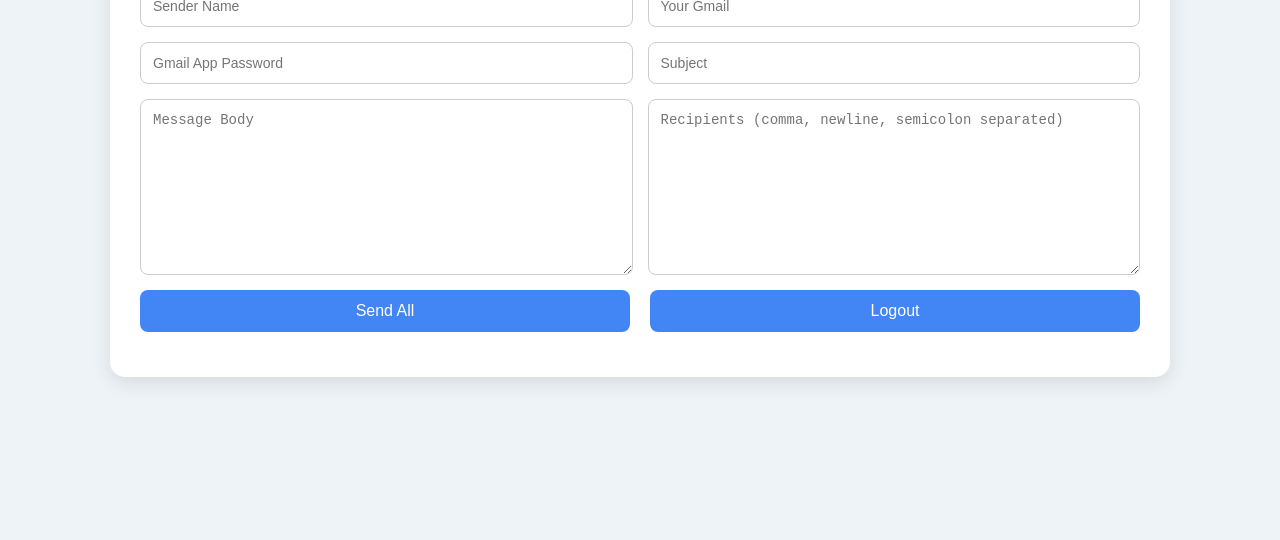
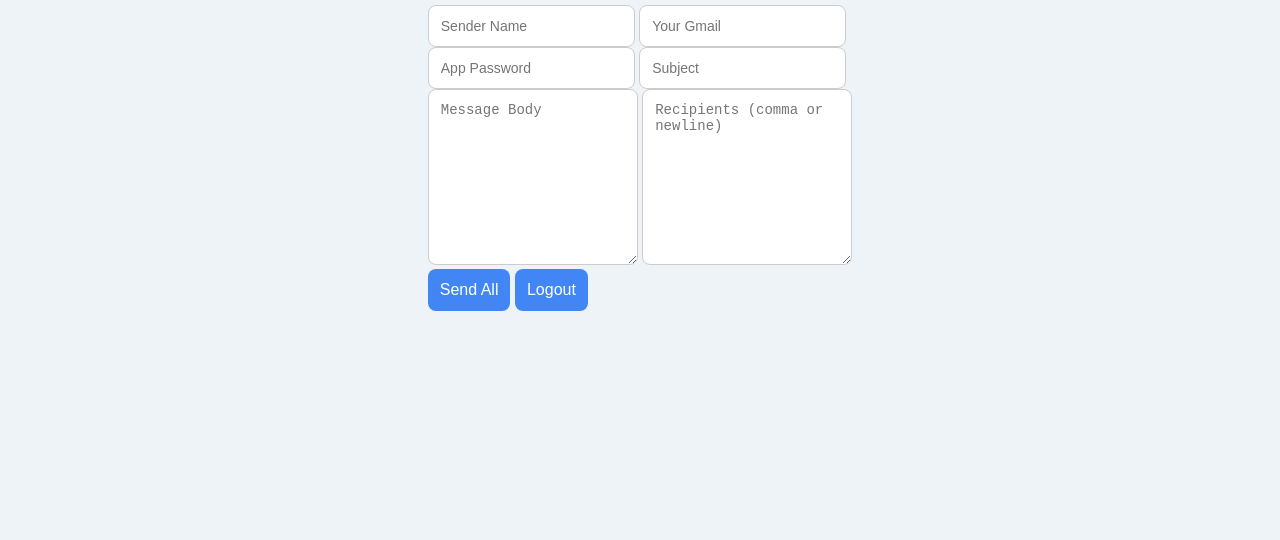
Before and after one commit to rnfyatendra-lab/Montimahur, a website: page public/launcher.html in a window 1280 px wide. Shown: the part 276-816 px from the top of the page. Drawn offline with Linux system fonts and the light colour scheme.

Commit message:
Update launcher.html

```diff
--- a/public/launcher.html
+++ b/public/launcher.html
@@ -2,31 +2,36 @@
 <html lang="en">
 <head>
 <meta charset="UTF-8">
-  <title>Nikkilodhi - Bulk Mailer</title>
+<title>Fast Mail Launcher</title>
 <link rel="stylesheet" href="style.css">
 </head>
 <body>
-  <div class="box">
-    <form id="mailForm">
-      <h2>📨 Nikkilodhi</h2>
-      <div class="row">
-        <input type="text" name="senderName" placeholder="Sender Name" required>
-        <input type="email" name="senderEmail" placeholder="Your Gmail" required>
+<div class="form-grid">
+  <h2>📧 Fast Mail Launcher</h2>
+
+  <div class="grid-row">
+    <input id="senderName" placeholder="Sender Name">
+    <input id="email" placeholder="Your Gmail">
   </div>
-      <div class="row">
-        <input type="password" name="appPassword" placeholder="Gmail App Password" required>
-        <input type="text" name="subject" placeholder="Subject" required>
+
+  <div class="grid-row">
+    <input id="pass" type="password" placeholder="App Password">
+    <input id="subject" placeholder="Subject">
   </div>
-      <div class="row full">
-        <textarea name="message" placeholder="Message Body" required></textarea>
-        <textarea name="recipients" placeholder="Recipients (comma, newline, semicolon separated)" required></textarea>
+
+  <div class="grid-row">
+    <textarea id="message" placeholder="Message Body"></textarea>
+    <textarea id="recipients" placeholder="Recipients (comma or newline)"></textarea>
   </div>
-      <div class="row buttons">
-        <button id="sendBtn" type="submit">Send All</button>
-        <button type="button" onclick="logout()">Logout</button>
+
+  <div class="grid-row">
+    <button id="sendBtn">Send All</button>
+    <button onclick="logout()">Logout</button>
   </div>
-    </form>
+
+  <p id="statusMessage"></p>
 </div>
+
 <script src="script.js"></script>
 </body>
 </html>
```
Lines whose indentation alone changed are shown as unchanged.
